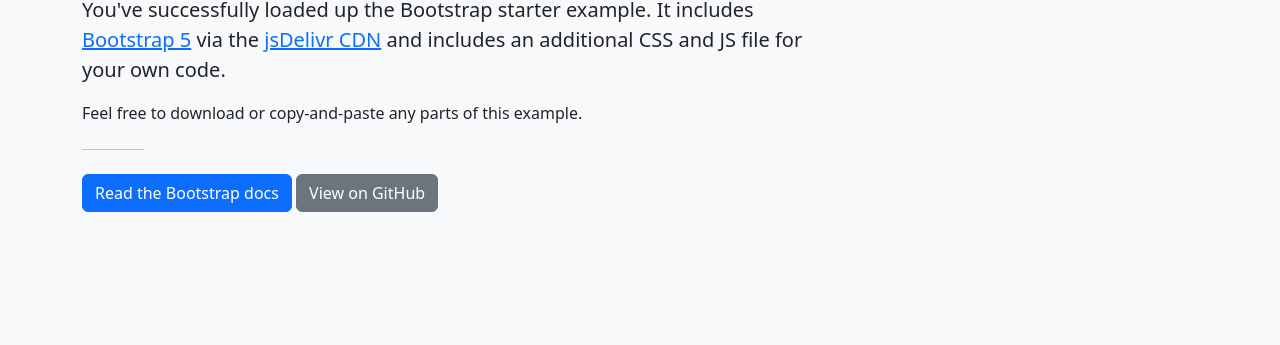
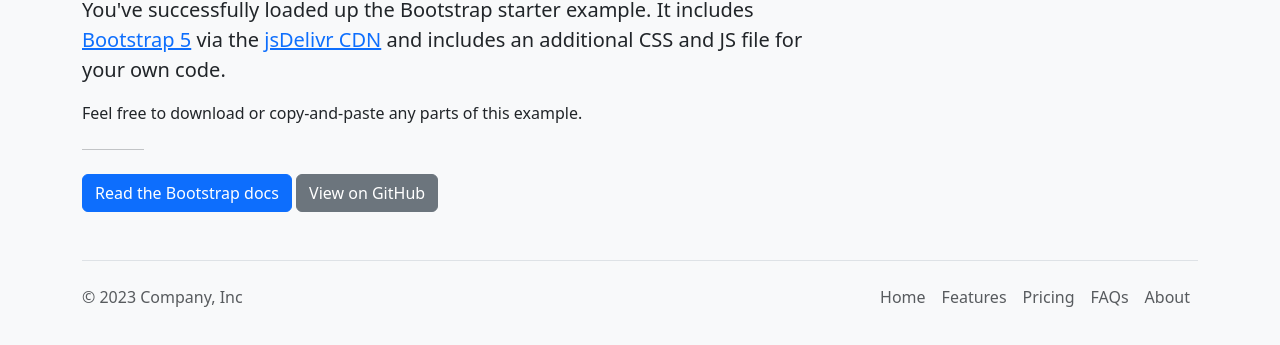
Before and after one commit to microether/frontend, a website: page index.html in a window 1280 px wide. Shown: the part 165-510 px from the top of the page. Drawn offline with nearby package versions, Linux system fonts and the light colour scheme.

Commit message:
Add footer

```diff
--- a/index.html
+++ b/index.html
@@ -45,6 +45,7 @@
       </div>
     </nav>
 
+	<!-- Main Content -->
     <div class="container my-5">
       <h1>Hello, world!</h1>
       <div class="col-lg-8 px-0">
@@ -58,6 +59,25 @@
       </div>
     </div>
 
+	<!-- Footer -->
+	<div class="container">
+	  <footer class="d-flex flex-wrap justify-content-between align-items-center py-3 my-4 border-top">
+		<p class="col-md-4 mb-0 text-body-secondary">&copy; 2023 Company, Inc</p>
+
+		<a href="/" class="col-md-4 d-flex align-items-center justify-content-center mb-3 mb-md-0 me-md-auto link-body-emphasis text-decoration-none">
+		  <svg class="bi me-2" width="40" height="32"><use xlink:href="#bootstrap"/></svg>
+		</a>
+
+		<ul class="nav col-md-4 justify-content-end">
+		  <li class="nav-item"><a href="#" class="nav-link px-2 text-body-secondary">Home</a></li>
+		  <li class="nav-item"><a href="#" class="nav-link px-2 text-body-secondary">Features</a></li>
+		  <li class="nav-item"><a href="#" class="nav-link px-2 text-body-secondary">Pricing</a></li>
+		  <li class="nav-item"><a href="#" class="nav-link px-2 text-body-secondary">FAQs</a></li>
+		  <li class="nav-item"><a href="#" class="nav-link px-2 text-body-secondary">About</a></li>
+		</ul>
+	  </footer>
+	</div>
+
     <script src="https://cdn.jsdelivr.net/npm/bootstrap@5.3.0/dist/js/bootstrap.bundle.min.js" integrity="sha384-geWF76RCwLtnZ8qwWowPQNguL3RmwHVBC9FhGdlKrxdiJJigb/j/68SIy3Te4Bkz" crossorigin="anonymous"></script>
     <script src="main.js"></script>
   </body>
```
